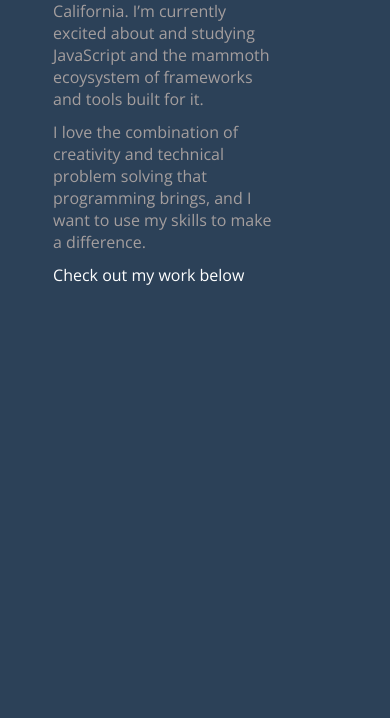
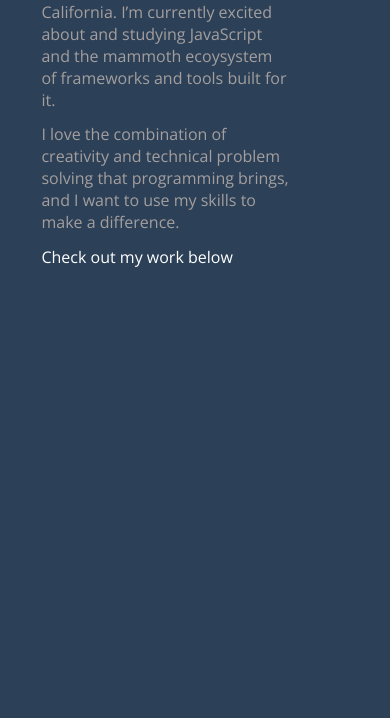
Before and after one commit to kjswalls/portfolio, a website: page views/index.html in a window 390 px wide. Shown: the part 201-919 px from the top of the page. Drawn offline with nearby package versions, Linux system fonts and the light colour scheme.

Commit message:
Fixed mobile landing-page layout again. Again.

```diff
--- a/public/css/styles.css
+++ b/public/css/styles.css
@@ -257,7 +257,7 @@ p {
 
     .landing-wrapper {
         max-width: 700px;
-        width: 68%;
+        width: 75%;
         margin: 5% auto 0;
     }
 
```
